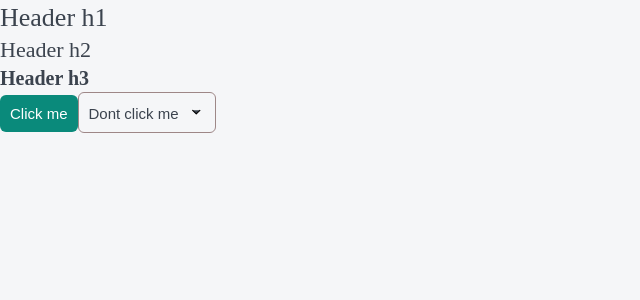
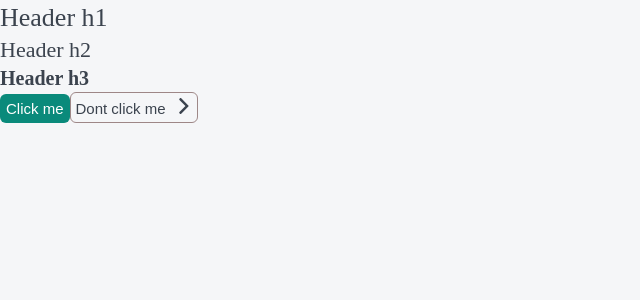
Before and after one commit to Maxdeoro/first-nextjs-app, a Next.js app: page / in a window 1280 px wide. Shown: the top 300 px of the page, without its empty margins (0-640 px from the left). Built offline with nearby package versions, Linux system fonts and the light colour scheme.

Commit message:
IMPORTANT changes for using svg

```diff
--- a/components/Button/Button.module.css
+++ b/components/Button/Button.module.css
@@ -1,7 +1,7 @@
 .button {
     display: inline-block;
     box-sizing: border-box;
-    padding: 10px;
+    padding: 6px;
     cursor: pointer;
     text-align: center;
     border: none;
@@ -23,6 +23,7 @@
     color: var(--black);
     background: none;
     border: 1px solid var(--grey-light);
+    padding: 5px;
 }
 
 .ghost:hover {
@@ -31,10 +32,14 @@
 }
 
 .arrow {
-    /* display: inline-block; */
+    display: inline-block;
     margin-left: 10px;
-    display: inline-flex;
-    text-align: center;
+    /* vertical-align: middle; */
+    position: relative;
+    top: 30%;
+
+    /* display: inline-flex; */
+    /* text-align: center; */
 }
 
 .down {
--- /dev/null
+++ b/next-env-custom.d.ts
@@ -0,0 +1,5 @@
+/// <reference types="next" />
+/// <reference types="next/types/global" />
+
+// NOTE: This file should not be edited
+// see https://nextjs.org/docs/basic-features/typescript for more information.
--- a/pages/index.tsx
+++ b/pages/index.tsx
@@ -10,7 +10,7 @@ export default function Home(): JSX.Element {
       <Htag tag='h2'>Header h2</Htag>
       <Htag tag='h3'>Header h3</Htag>
       <Button appearance='primary'>Click me</Button>
-      <Button appearance='ghost' arrow='down'>Dont click me</Button>
+      <Button appearance='ghost' arrow='right'>Dont click me</Button>
     </>
   );
 }
--- /dev/null
+++ b/svg.d.ts
@@ -0,0 +1,5 @@
+
+declare module "*.svg" {
+	const content: React.FunctionComponent<React.SVGAttributes<SVGAElement>>;
+	export default content;
+}
--- a/tsconfig.json
+++ b/tsconfig.json
@@ -18,6 +18,6 @@
       "@/*": ["./*"]
     }
   },
-  "include": ["next-env.d.ts", "**/*.ts", "**/*.tsx"],
-  "exclude": ["node_modules"]
+  "include": ["next-env-custom.d.ts", "**/*.ts", "**/*.tsx"],
+  "exclude": ["node_modules", "next-env.d.ts"]
 }
```
Also changed, not shown: components/Button/arrow.svg.
